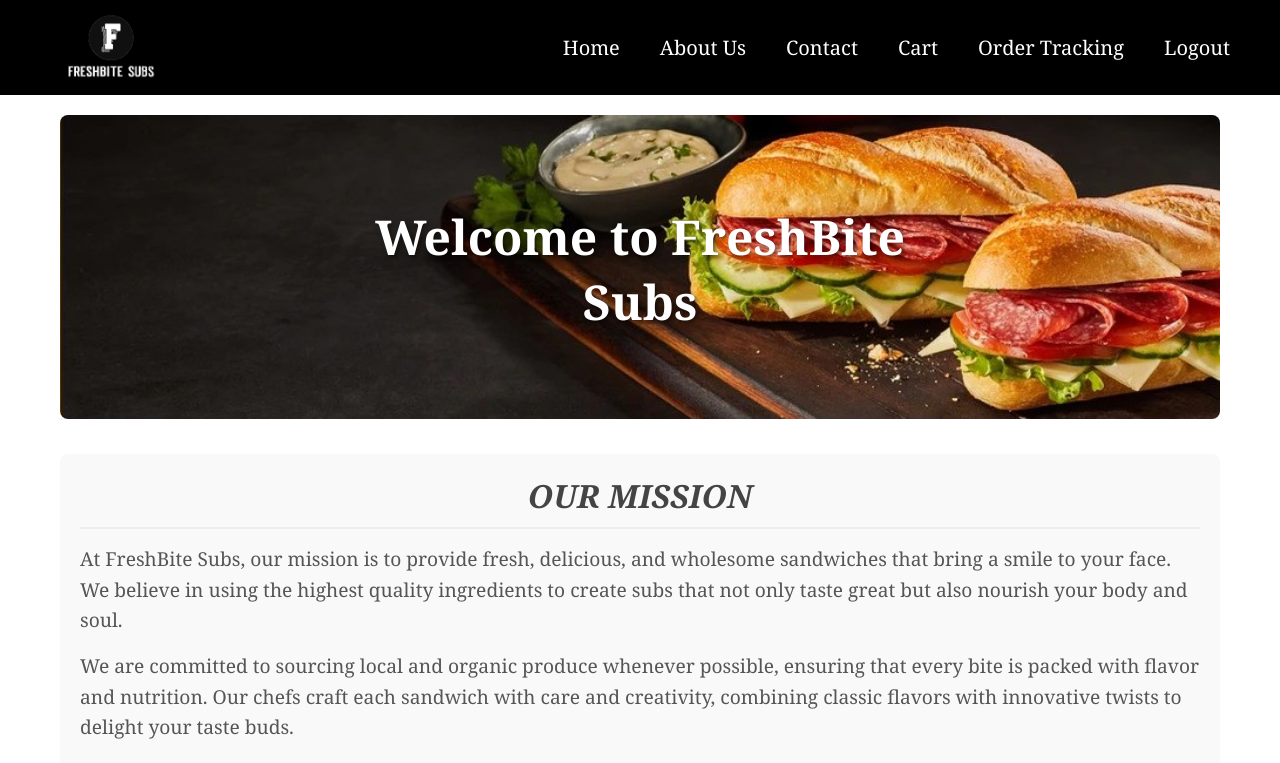
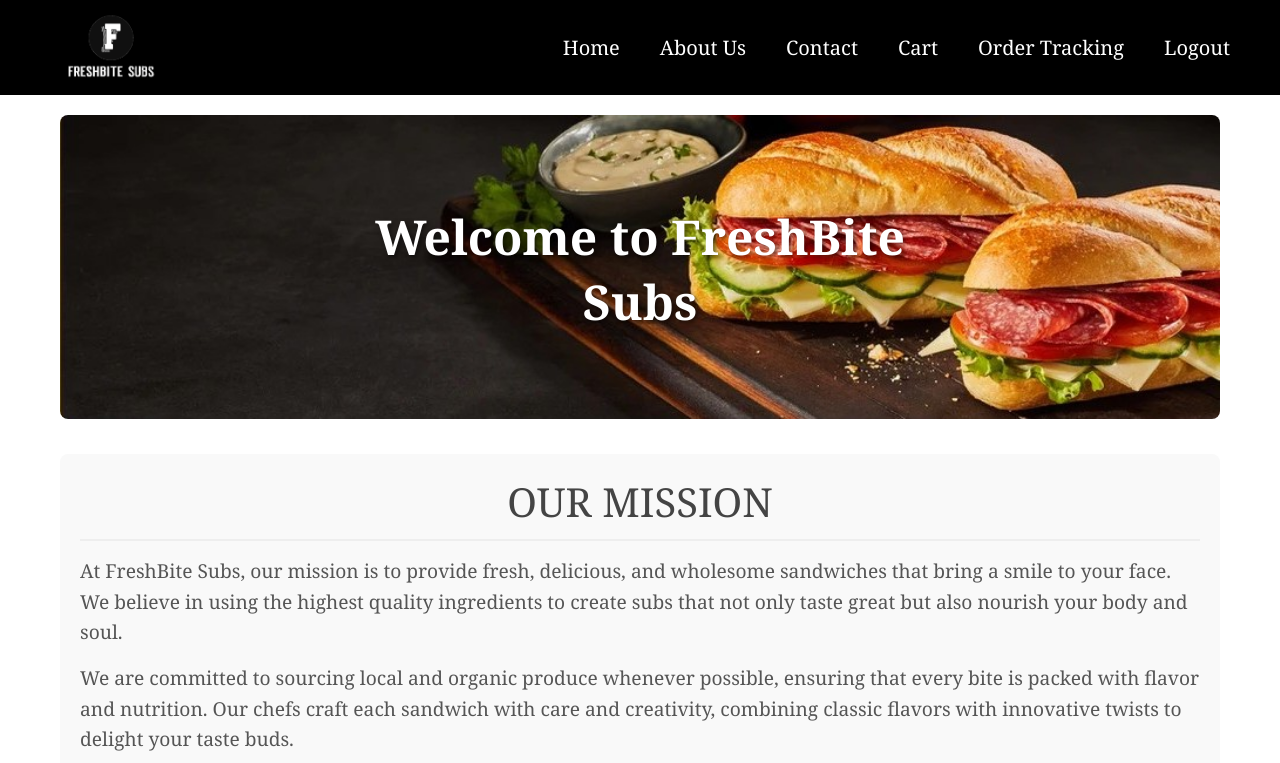
Before and after one commit to hiralpatel20/FreshBite-Subs, a React (Vite) app in the folder frontend/: page /about in a window 1280 px wide. Shown: the top 763 px of the page. Built offline with nearby package versions, Linux system fonts and the light colour scheme.

Commit message:
updated css for aboutus

```diff
--- a/frontend/src/pages/AboutUs/AboutUs.css
+++ b/frontend/src/pages/AboutUs/AboutUs.css
@@ -45,7 +45,8 @@
   .mission-section h2,
   .history-section h2,
   .values-section h2 {
-    font-size: 2em;
+    font-weight: 100;
+    font-style: normal;
     margin-bottom: 15px;
     color: #444;
     text-transform: uppercase;
```
